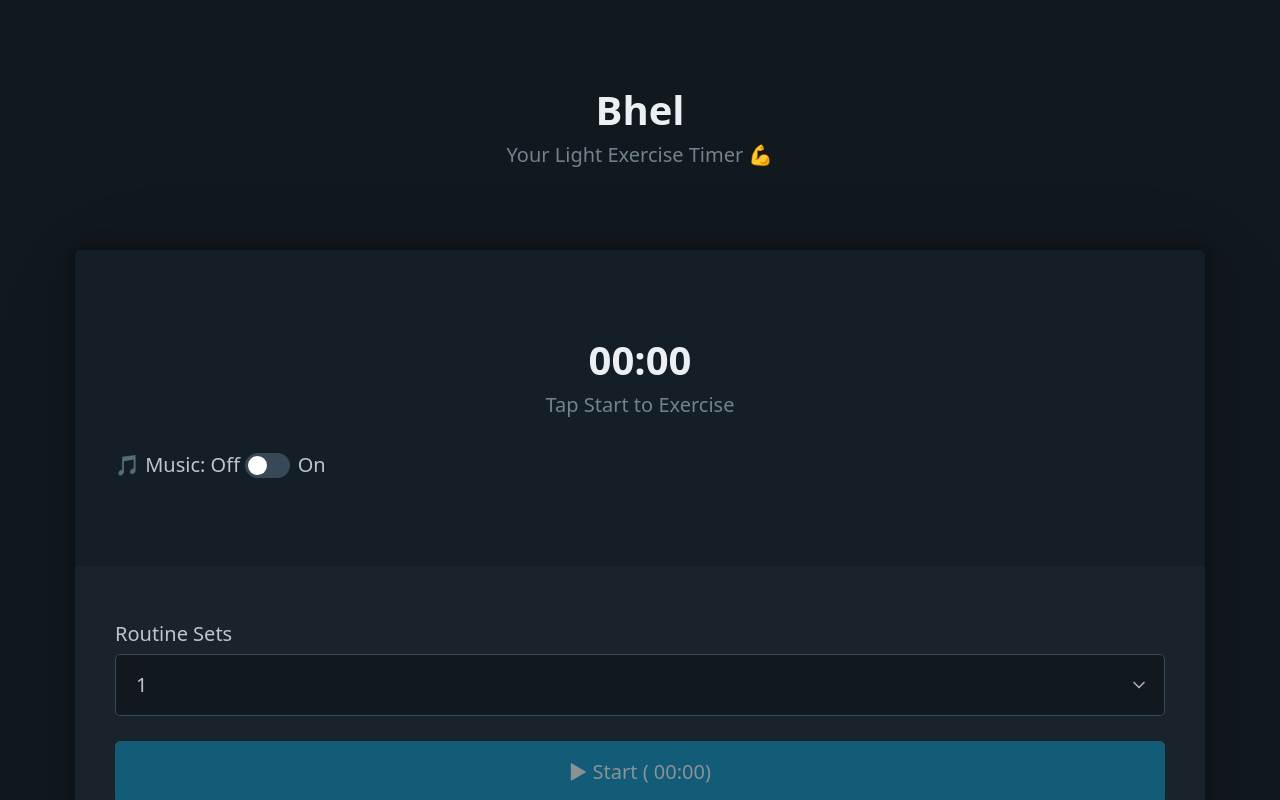
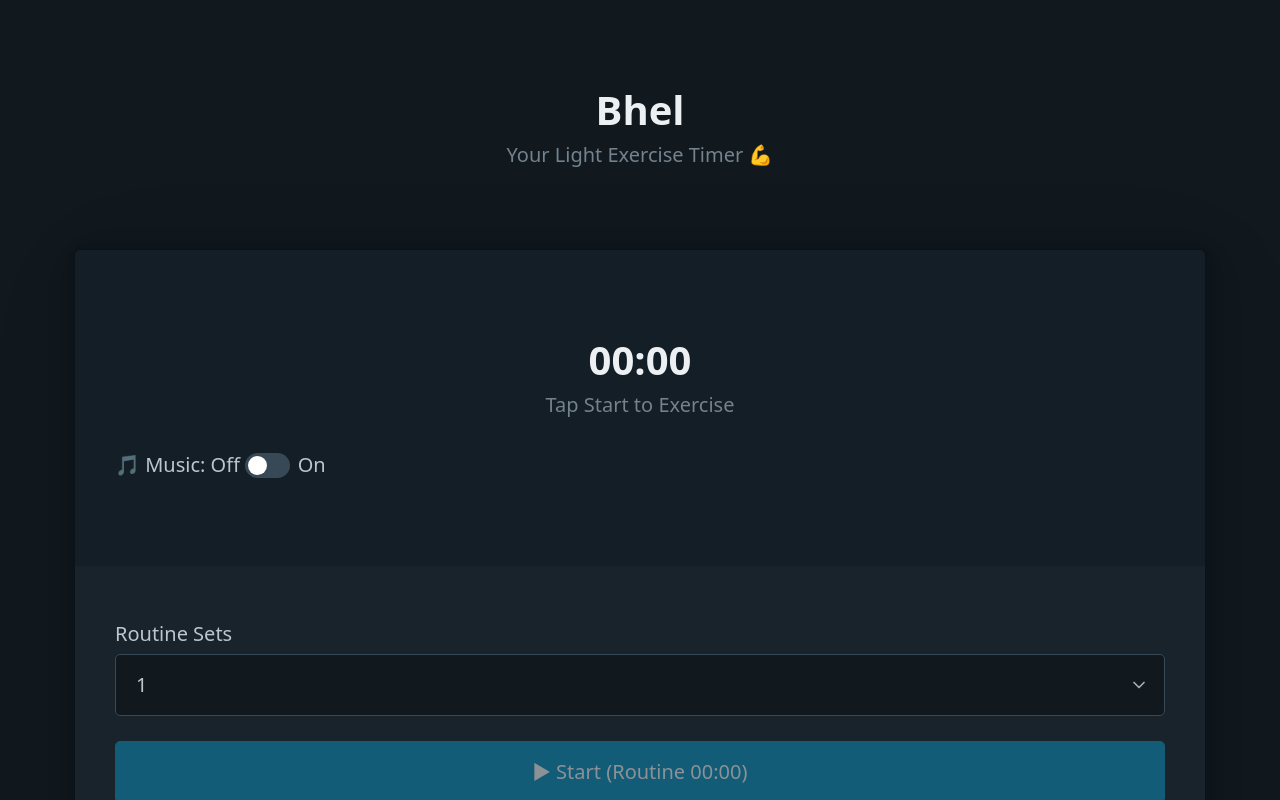
Before and after one commit to prikeshsavla/bhel, a Vue app: page / in a window 1280 px wide. Shown: the top 800 px of the page. Built offline with nearby package versions, Linux system fonts and the light colour scheme; what nosleep.js would draw is missing.

Commit message:
Fix issue with older routines in localstorage

```diff
--- a/src/stores/routine.ts
+++ b/src/stores/routine.ts
@@ -39,10 +39,15 @@ export const useRoutine = defineStore("routine", {
         time: 0,
         name: "Tap Start to Exercise",
       },
-      activeRoutine: JSON.parse(
-        window.localStorage.getItem("bhel-routine") ??
-          '{"exercises": [], "sets": 1}'
-      ) ?? { exercises: [], sets: 1 },
+      activeRoutine: {
+        name: "Routine",
+        exercises: [],
+        sets: 1,
+        ...(JSON.parse(
+          window.localStorage.getItem("bhel-routine") ??
+            '{"exercises": [], "sets": 1}'
+        ) ?? { exercises: [], sets: 1 }),
+      },
       totalTimeSpent: parseInt(
         window.localStorage.getItem("bhel-total-time-spent") ?? "0"
       ),
```
Also changed, not shown: public/screenshots/add-exercises.png (renamed from public/add-exercises.png).
